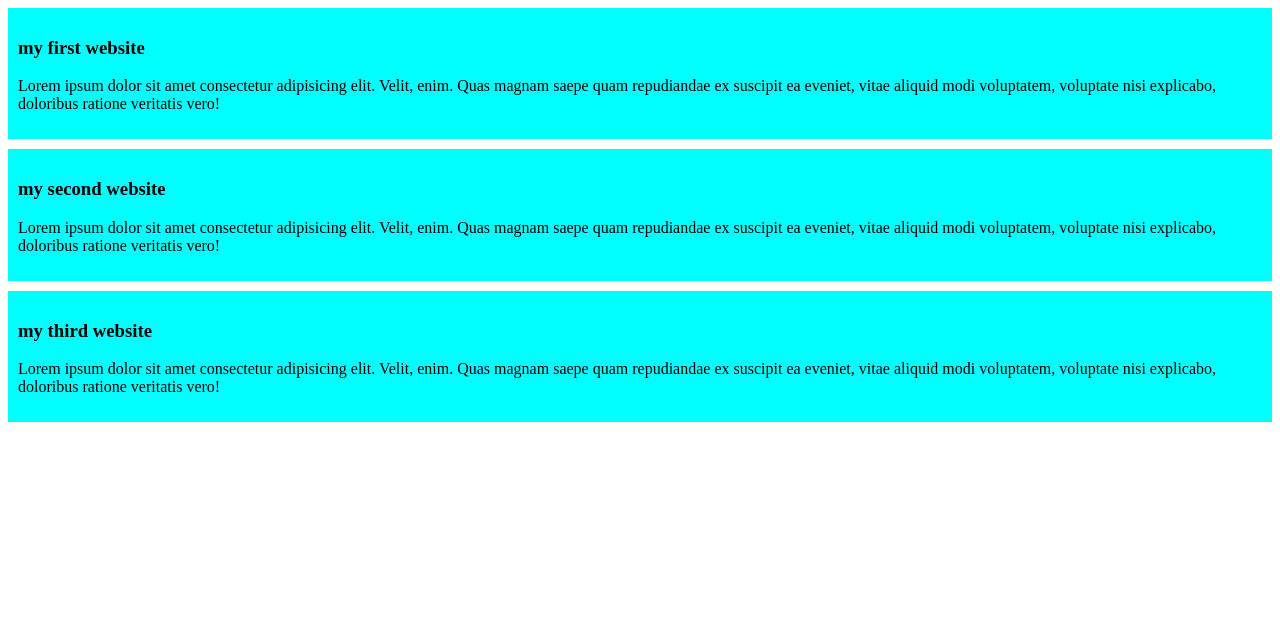
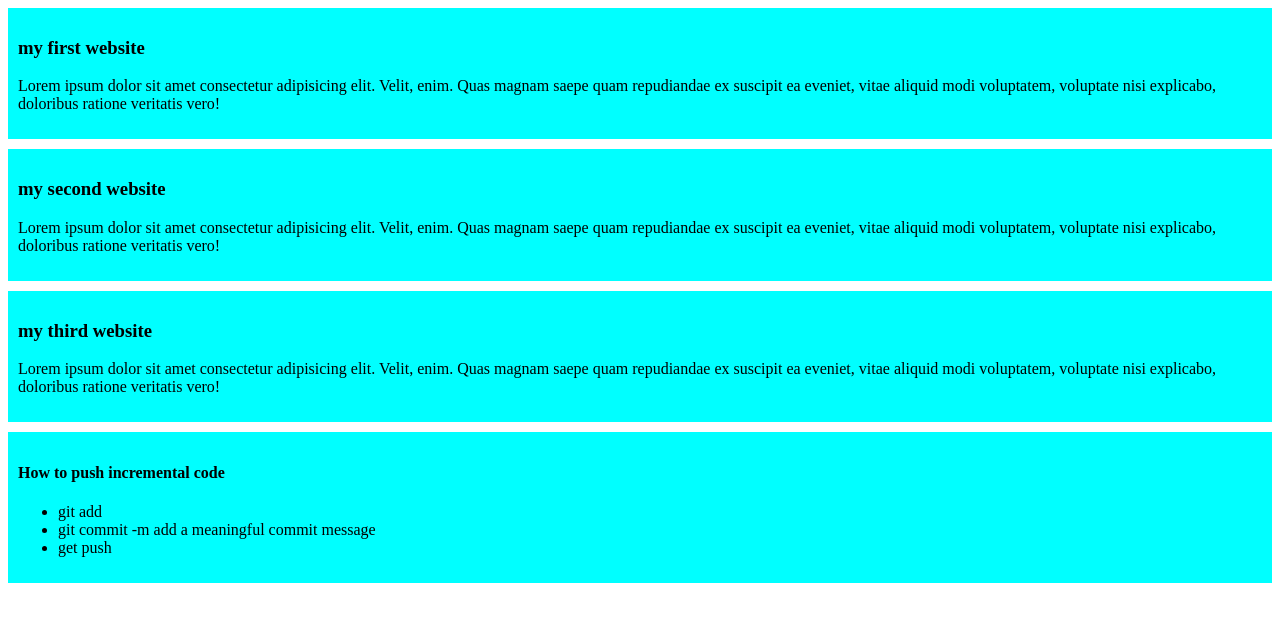
Before and after one commit to Urbi6867/My-simple-website, a plain HTML site: page index.html in a window 1280 px wide. Drawn offline with Linux system fonts and the light colour scheme.

Commit message:
added a list to push code

```diff
--- a/index.html
+++ b/index.html
@@ -19,6 +19,15 @@
         <h3>my third website</h3>
         <p>Lorem ipsum dolor sit amet consectetur adipisicing elit. Velit, enim. Quas magnam saepe quam repudiandae ex suscipit ea eveniet, vitae aliquid modi voluptatem, voluptate nisi explicabo, doloribus ratione veritatis vero!</p>
     </div>
+    <div>
+        <h4>How to push incremental code</h4>
+        <ul>
+            <li>git add</li>
+            <li>git commit -m add a meaningful commit message</li>
+            <li>get push</li>
+        </ul>
+
+    </div>
 
 
 
```
